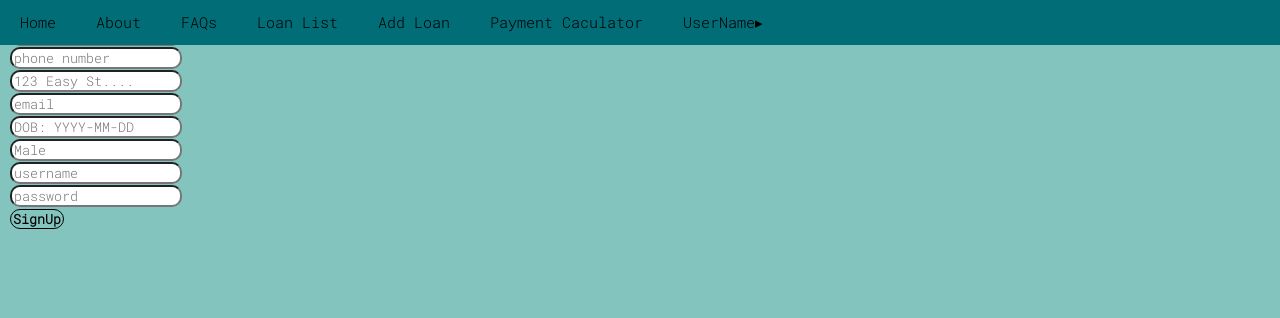
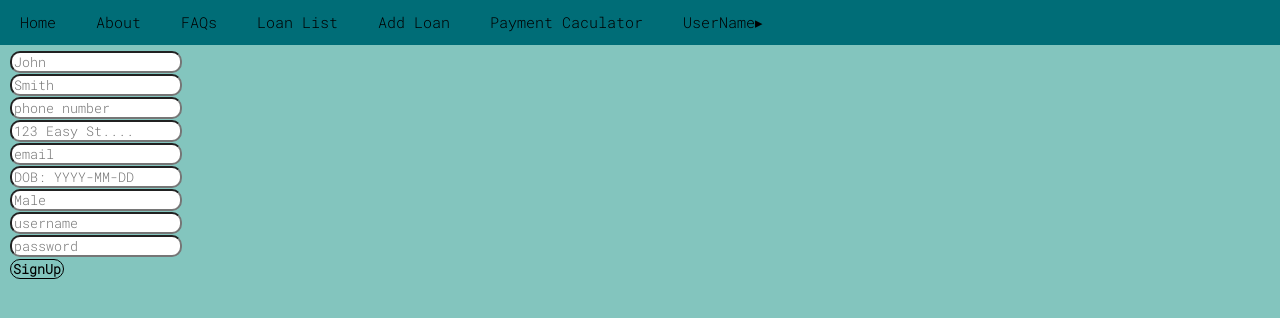
Before and after one commit to ADAM-MOORE97/phase-3-project-frontend, a React (Create React App) app in the folder phase-3-project-frontend/: page /signup in a window 1280 px wide. Shown: the top 318 px of the page. Built offline with nearby package versions, Linux system fonts and the light colour scheme; no server answers; a web font is replaced by a local one.

Commit message:
Minor fixes

```diff
--- a/phase-3-project-frontend/public/style.css
+++ b/phase-3-project-frontend/public/style.css
@@ -112,6 +112,10 @@ input {
   color: rgba(131, 197, 190);
 }
 
-.loan:hover{
-  font-weight: bold;
+.sign-up {
+  padding-top: 50px;
 }
+
+.content {
+  padding-top: 50px;
+}
--- a/phase-3-project-frontend/src/components/About.js
+++ b/phase-3-project-frontend/src/components/About.js
@@ -1,8 +1,7 @@
 import React from "react";
 function About(){
     return(
-        <div>
-            <h1>hidden</h1>
+        <div class="content">
             <h2>This is an app to help you track all your loans and pay them off at your wishes!</h2>
             <img src="https://media.istockphoto.com/vectors/man-and-genie-giant-in-the-magic-lamp-vector-id667707858?k=20&m=667707858&s=170667a&w=0&h=QnIPL_LHVGMq5u0awEZGddscqBIGp1hMUJKCGmKAdc8=" alt="genie"></img>
             <h2>This app is made by Adam, Amy and Jane.</h2>
--- a/phase-3-project-frontend/src/components/Addloan.js
+++ b/phase-3-project-frontend/src/components/Addloan.js
@@ -37,8 +37,7 @@ const [newLoan1, setNewLoan1] = useState( {
 
       }
     return(
-        <div>
-          <h1>...</h1>
+        <div className="content">
             {(person.id!== undefined)?
             <div>
 
--- a/phase-3-project-frontend/src/components/FAQs.js
+++ b/phase-3-project-frontend/src/components/FAQs.js
@@ -1,8 +1,7 @@
 import React from "react";
 function FAQs(){
     return(
-        <div>
-            <h1>...</h1>
+        <div className="content">
             <h2>This page is under construction. Please check back later!</h2>
             <img src="https://media.istockphoto.com/videos/construction-worker-on-white-background-video-id941758812?s=640x640" alt="construction"></img>
 
--- a/phase-3-project-frontend/src/components/PaymentCalculator.js
+++ b/phase-3-project-frontend/src/components/PaymentCalculator.js
@@ -46,8 +46,7 @@ const PaymentCalculator = () => {
   };
 
   return (
-    <>
-    <h1>...</h1>
+    <div className="content">
     <h2>Payment Calculator</h2>
       <p>
         <input
@@ -97,7 +96,7 @@ const PaymentCalculator = () => {
       </button>{" "}
       <button onClick={handleReset}>Reset</button>
       <p>{paymentVisible && <>{`${performCalculations(userInput)}`}</>}</p>{" "}
-    </>
+    </div>
   );
 };
 
--- a/phase-3-project-frontend/src/components/SignupPage.js
+++ b/phase-3-project-frontend/src/components/SignupPage.js
@@ -33,7 +33,7 @@ const SignupPage = ({setNewUser}) =>{
 
     return(
         <>
-            <form onSubmit={submit}>
+            <form className="sign-up" onSubmit={submit}>
                 <p><input onChange={e =>setNewPerson({...newPerson, first_name: e.target.value})} placeholder='John'></input></p>
                 <p><input onChange={e =>setNewPerson({...newPerson, last_name: e.target.value})} placeholder='Smith'></input></p>
                 <p><input onChange={e =>setNewPerson({...newPerson, phone_number: e.target.value})} placeholder='phone number'></input></p>
```
